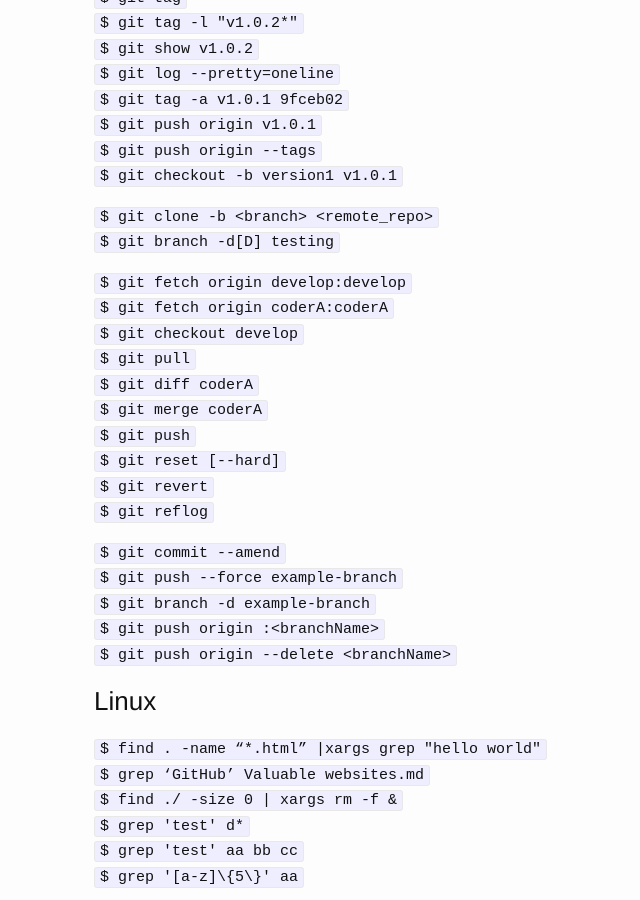
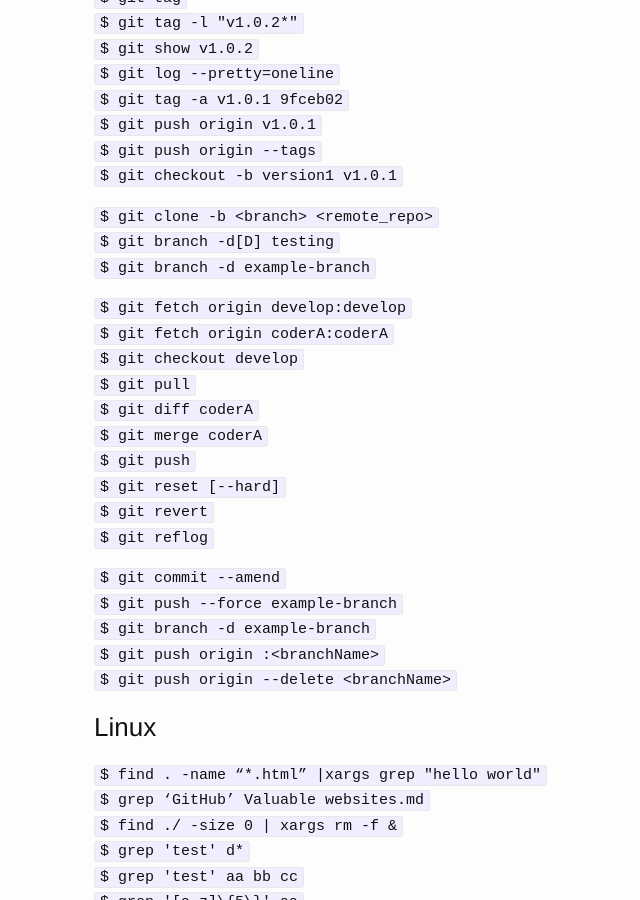
Before and after one commit to GeekRRK/GeekRRK.github.io, a Jekyll site: the page built from _posts/2015-12-15-Frequent commands.md, in a window 1280 px wide and 900 px high, scrolled down 1136 px. Shown: the whole window, without its empty margins (176-816 px from the left). Built offline with Jekyll 4.4.1, drawn with Linux system fonts in a browser that asks for light colours.

Commit message:
Update Frequent commands

```diff
--- a/_posts/2015-12-15-Frequent commands.md
+++ b/_posts/2015-12-15-Frequent commands.md
@@ -52,6 +52,7 @@ Sync with author after fork
 
 `$ git clone -b <branch> <remote_repo>`
 `$ git branch -d[D] testing`
+`$ git branch -d example-branch`
 
 `$ git fetch origin develop:develop`
 `$ git fetch origin coderA:coderA`
```
